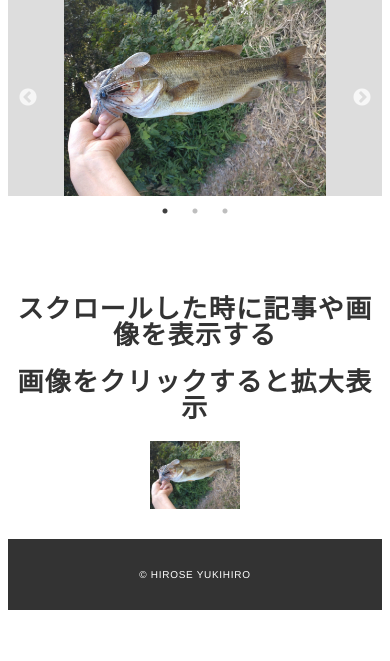
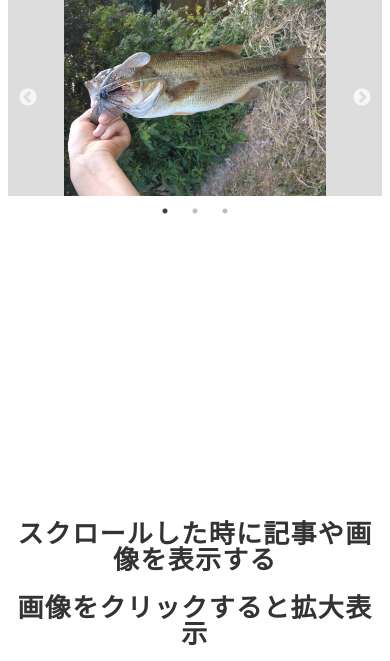
Before and after one commit to 21otamoT/Myportforio, a PHP site: page /jQuery.html in a window 390 px wide. Shown: the part 218-879 px from the top of the page. Before the commit the page ends 828 px from the top, so only its background shows below. Run offline with PHP 8.4, Linux system fonts and the light colour scheme.

Commit message:
jQueryの記事の修正

```diff
--- a/css/style.css
+++ b/css/style.css
@@ -835,6 +835,10 @@ top:31px;
   height: 120px;
 }
 
+.section1 {
+  height: 50vh;
+}
+
 .basss img {
   height: auto;
 }
@@ -851,4 +855,5 @@ top:31px;
   display: block;
   font-size: 4vw;
 }
+
 }
--- a/jQuery.html
+++ b/jQuery.html
@@ -15,11 +15,13 @@
   </header>
   <main>
     <h1 class="title">このように写真を切り替えることができます。</h1>
-    <div class="carousel basss" style="background-color: #ddd;">
-      <div><img src="img/bass1.JPG" alt="45cmのbass"></div>
-      <div><img src="img/bass2.JPG" alt="20cmのbass"></div>
-      <div><img src="img/bass3.JPG" alt="20cmのbass"></div>
-    </div>
+    <section class="section1">
+      <div class="carousel basss" style="background-color: #ddd;">
+        <div><img src="img/bass1.JPG" alt="45cmのbass"></div>
+        <div><img src="img/bass2.JPG" alt="20cmのbass"></div>
+        <div><img src="img/bass3.JPG" alt="20cmのbass"></div>
+      </div>
+    </section>
 
     <section class="jquery">
       <h1 class="title">スクロールした時に記事や画像を表示する</h1>
```
